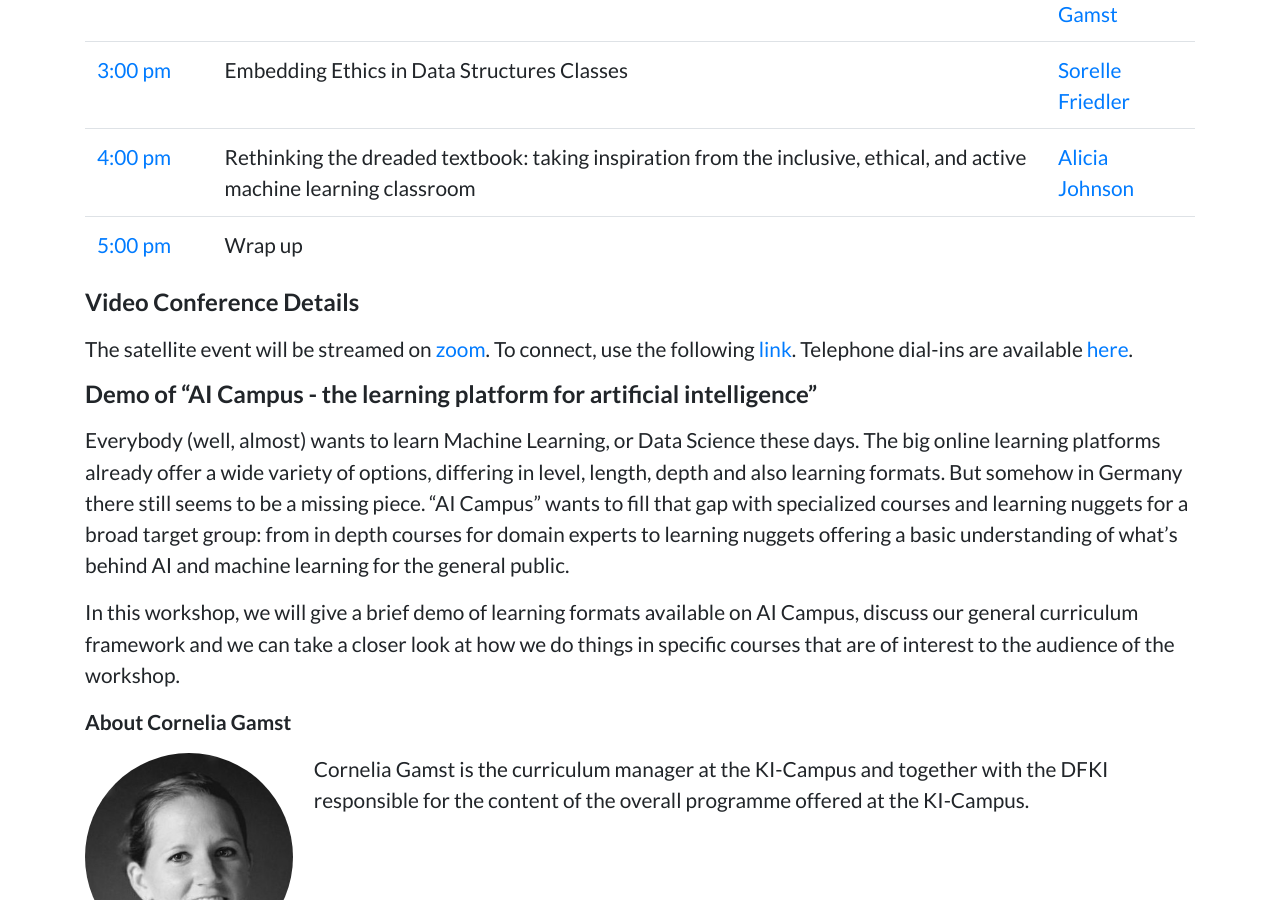
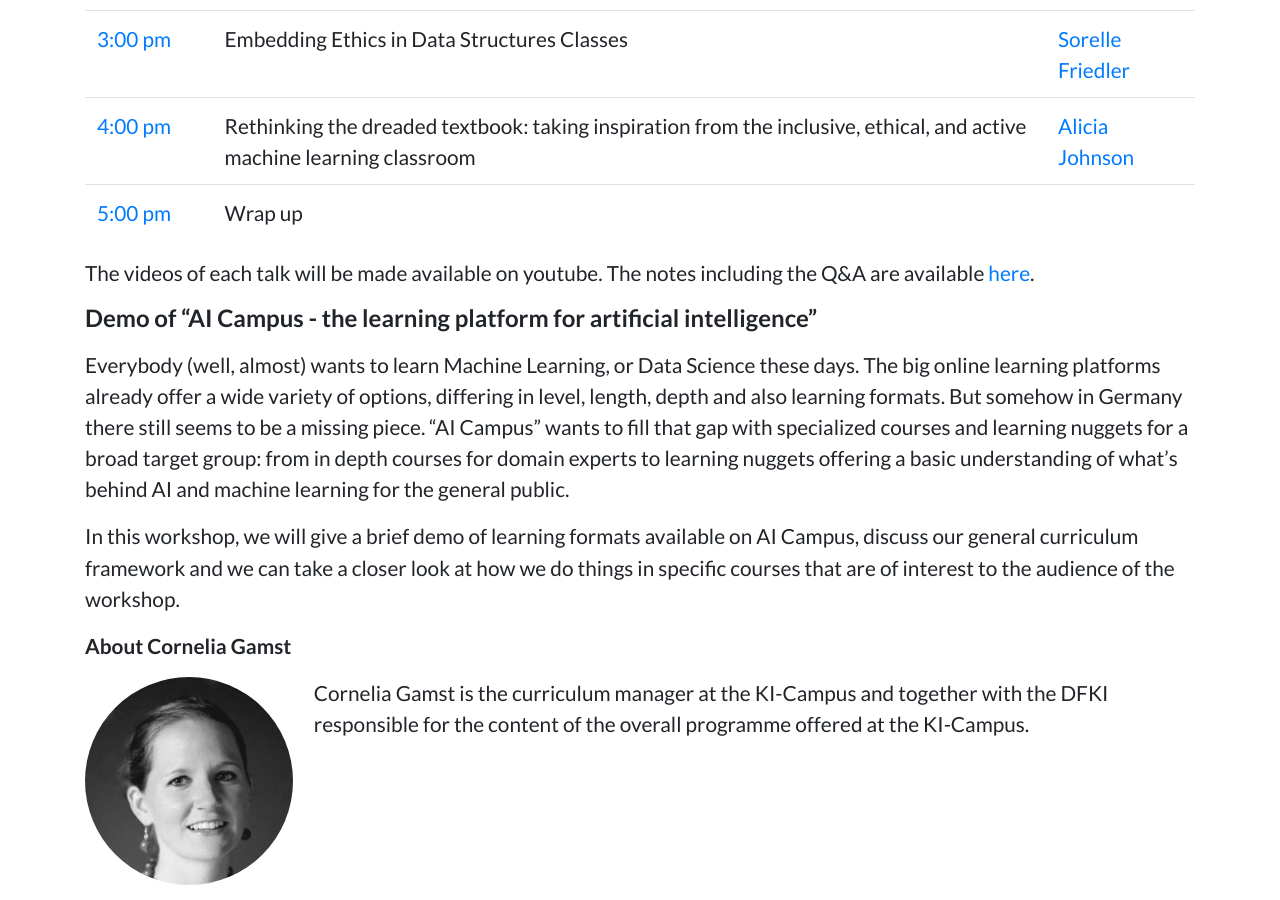
Before and after one commit to teaching-ml/2021, a Jekyll site: the page built from index.md, in a window 1280 px wide and 900 px high, scrolled down 2384 px. Built offline with Jekyll 4.4.1, drawn with Linux system fonts in a browser that asks for light colours; some of the changed text lies outside the part shown.

Commit message:
notes for satellite event added

```diff
--- a/index.md
+++ b/index.md
@@ -32,10 +32,7 @@
 | [4:00 pm](https://www.timeanddate.com/worldclock/fixedtime.html?iso=20210908T1400) | Rethinking the dreaded textbook: taking inspiration from the inclusive, ethical, and active machine learning classroom | [Alicia Johnson](https://www.macalester.edu/mscs/facultystaff/aliciajohnson/) |
 | [5:00 pm](https://www.timeanddate.com/worldclock/fixedtime.html?iso=20210908T1500) | Wrap up                                                                                                                |                                                                               |
 
-#### Video Conference Details
-
-The satellite event will be streamed on [zoom](https://zoom.us). To connect, use the following [link](https://us06web.zoom.us/j/89839487704?pwd=QXp3MWc4WVNTRFdBeldhRWVBU0RwUT09). Telephone dial-ins are available [here](https://us06web.zoom.us/u/kbSgTcLx3S).
-
+The videos of each talk will be made available on youtube. The notes including the Q&A are available [here](./download/satellite/event-notes.md).
 
 #### Demo of "AI Campus - the learning platform for artificial intelligence"
 
```
